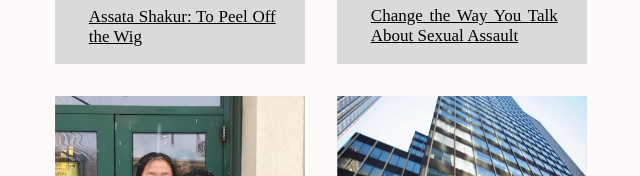
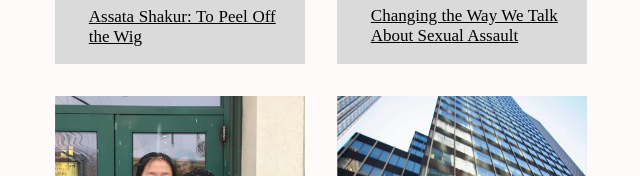
Before and after one commit to angelal14/LoveAng, a plain HTML site: page index.html in a window 1280 px wide. Shown: the part 369-545 px from the top of the page, 374-1014 px from the left. Drawn offline with Linux system fonts and the light colour scheme; a script that the page names is missing.

Commit message:
Update index.html

```diff
--- a/index.html
+++ b/index.html
@@ -38,7 +38,7 @@
         </a>
         <a href="consent.html" id="consent">
         <img src="consent.png" width="250px">
-        <div id="blogtitle">Change the Way You Talk About Sexual Assault</div>
+        <div id="blogtitle">Changing the Way We Talk About Sexual Assault</div>
         </a>
         <a href="debate.html" id="debate">
           <img src="debate.png" width="250px">
```
